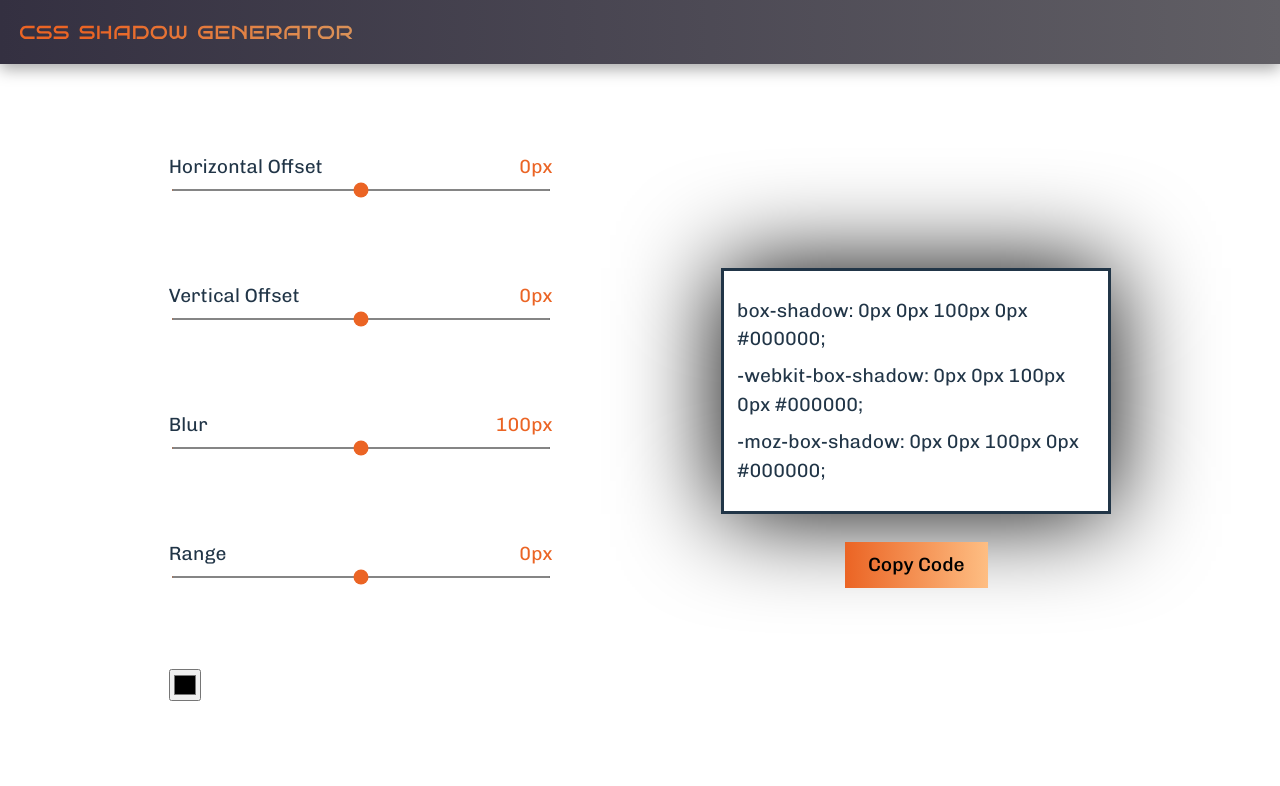
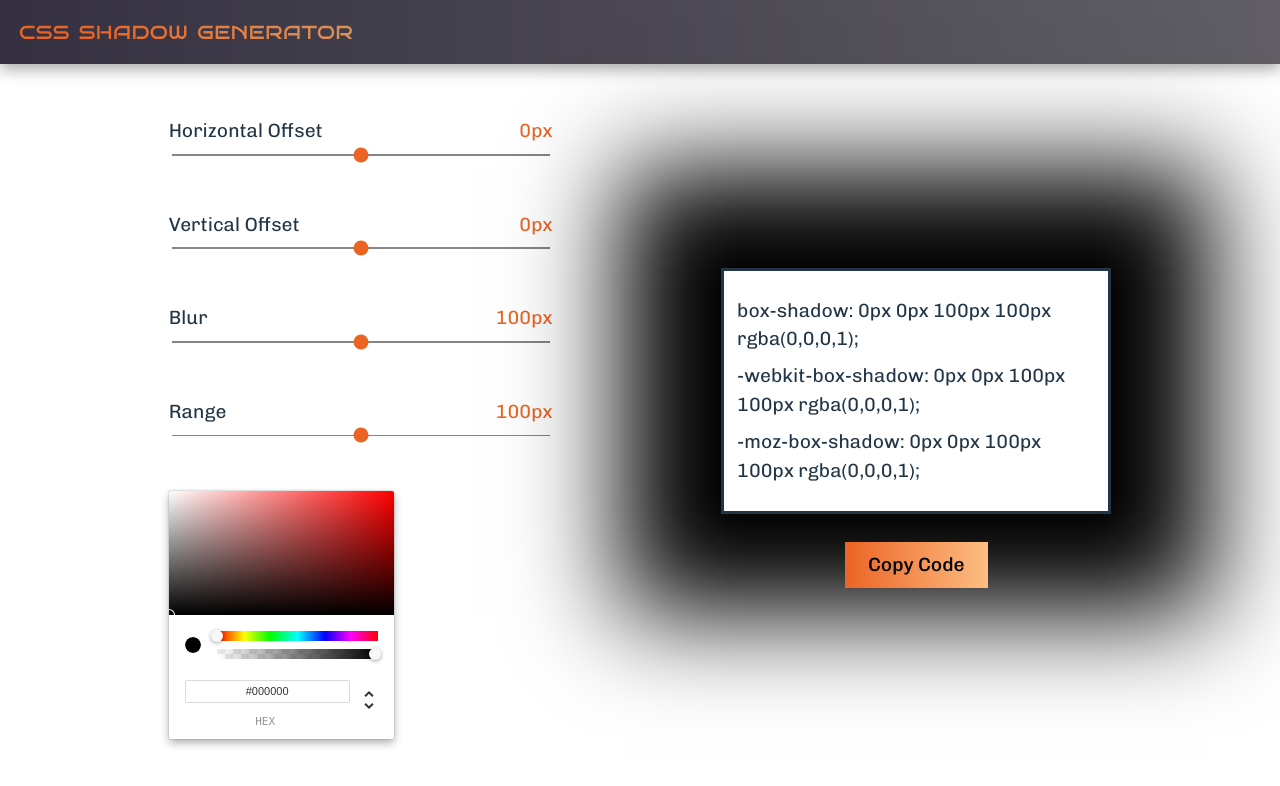
Before and after one commit to shiracohen1/boxShadowGenerator, a React (Vite) app: page / in a window 1280 px wide. Shown: the top 786 px of the page. Built offline with nearby package versions, Linux system fonts and the light colour scheme.

Commit message:
fix color picker

```diff
--- a/package.json
+++ b/package.json
@@ -10,7 +10,10 @@
     "preview": "vite preview"
   },
   "dependencies": {
+    "copy-to-clipboard": "^3.3.3",
     "react": "^18.2.0",
+    "react-color": "^2.19.3",
+    "react-colorful": "^5.6.1",
     "react-dom": "^18.2.0"
   },
   "devDependencies": {
--- a/src/App.css
+++ b/src/App.css
@@ -67,7 +67,6 @@ html {
   display: flex;
   flex-direction: column;
   justify-content: center;
-  box-shadow: 0px 0px 0px 0px;
 }
 
 .box-text {
--- a/src/App.jsx
+++ b/src/App.jsx
@@ -18,14 +18,12 @@ function App() {
     "val": 100
   }, {
     "type": "Range",
-    "val": 0
-  }]);
-
+    "val": 100
+  }
+]);
 
   let ranges = [];
-  let [boxColor, setColor] = useState(`#000000`);
-  // const [vals, setVals] = useState([]);
-  // const [rangeTypes, setRangeTypes] = useState([]);
+  let [boxColor, setBoxColor] = useState();
   const [_, forceUpdate] = useReducer(x => x + 1, 0);
 
 
@@ -34,7 +32,7 @@ function App() {
   }
 
   function updateColor(newColor) {
-    setColor(newColor);
+    setBoxColor(newColor);
     forceUpdate();
   }
 
@@ -47,7 +45,6 @@ function App() {
         forceUpdate();
       }
     }
-
   }
 
   return (
@@ -58,9 +55,9 @@ function App() {
       <div className='actual-body'>
         <div className='all-ranges'>
           {ranges}
-          <ColorPicker handleChange={updateColor}/>
+          <ColorPicker updateColor={updateColor}/>
         </div>
-        <Box color={boxColor} offsetTypes={offsetTypes.current} />
+        <Box boxColor={boxColor} offsetTypes={offsetTypes.current} />
       </div>
     </div>
   )
--- a/src/box.jsx
+++ b/src/box.jsx
@@ -1,25 +1,46 @@
 import './App.css'
 import { useEffect, useState } from 'react';
+import copy from "copy-to-clipboard";
 
 const Box = (props) => {
-    const [boxShadow, changeBoxShadow] = useState();
+    const [boxShadow, changeBoxShadow] = useState("");
+    const titles = ["box-shadow:", "-webkit-box-shadow:", "-moz-box-shadow:"];
+    const [copyText, setCopyText] = useState("");
+    const [copyStr, setCopyStr] = useState('');
+
 
     useEffect(() => {
-        changeBoxShadow(``)
+        changeBoxShadow(``);
 
         props.offsetTypes.map((range) => {
             changeBoxShadow(boxShadow => boxShadow + ` ${range["val"]}px` )
         });
+
+
+
     }, [props]);
+
+    useEffect(() => {
+        setCopyText(``);
+        setCopyStr('');
+
+        titles.map((title) => {
+            setCopyText(copyText => <div> {copyText} <div className='box-text'>{title} {boxShadow} rgba({`${props.boxColor}`});</div></div>);
+            setCopyStr(copyStr => `${copyStr} ${title} ${boxShadow} rgba(${props.boxColor}); \n`);
+        });
+
+    }, [boxShadow, props.boxColor]);
+
+    const copyToClipboard = () => {
+        copy(copyStr);
+    };
 
     return (
         <div className='box-container'>
-            <div className="box" style={{ boxShadow: `${boxShadow} ${props.color}` }}>
-                <div className='box-text'>box-shadow: {boxShadow} {props.color};</div>
-                <div className='box-text'>-webkit-box-shadow: {boxShadow} {props.color};</div>
-                <div className='box-text'>-moz-box-shadow: {boxShadow} {props.color};</div>
+            <div className="box" style={{ boxShadow: `${boxShadow} rgba(${props.boxColor})` }}>
+                {copyText}
             </div>
-            <button type="button" className='copy-code'>Copy Code</button>
+            <button type="button" className='copy-code' onClick={copyToClipboard}>Copy Code</button>
         </div>
     )
 }
--- a/src/colorPicker.jsx
+++ b/src/colorPicker.jsx
@@ -1,14 +1,34 @@
 import './App.css'
+import { ChromePicker } from "react-color";
+import { useEffect, useState } from 'react'
 
 const colorPicker = (props) => {
 
-    function changeColor(event) {
-        props.handleChange(event.currentTarget.value)
+    const [boxColor, setBoxColor] = useState({r: 0, g: 0, b: 0, a: 1});
+    const [colorArray, setColorArray] = useState([0 , 0 , 0 , 1]);
+
+    function changeColor(newColor) {
+        setBoxColor(newColor.rgb);
     }
+
+    useEffect(() => {
+        setColorArray([])
+
+        Object.values(boxColor).map((value) => {
+            setColorArray(colorArray => [...colorArray, value]);
+        })
+    }, [boxColor]);
+
+    useEffect(() => {
+        props.updateColor(colorArray);
+    }, [colorArray])
 
     return (
         <div className="color">
-            <input type="color" className='color-box' onChange={changeColor}></input>
+        <ChromePicker
+            color={boxColor}
+            onChange={changeColor}
+        />
         </div>
     )
 }
--- a/src/slider.jsx
+++ b/src/slider.jsx
@@ -9,8 +9,8 @@ const RangeSlider = (props) => {
         "Horizontal Offset": 0,
         "Vertical Offset": 0,
         "Blur": 100,
-        "Range": 0
-      });
+        "Range": 100
+    });
 
     function handleChange(event) {
         setRangeval(prevRangeval => {
@@ -28,9 +28,9 @@ const RangeSlider = (props) => {
     <div className='range'>
         <div className='text-range'>
             <span>{props.offType}</span>
-            <span className='range-number'>{rangeval[props.offType]}px</span>
+            <span className='range-number'>{props.offType === "Opacity" ? `${rangeval[props.offType]}%` : `${rangeval[props.offType]}px`}</span>
         </div>
-        <input type="range" className="custom-range" min={props.offType === "blur" ? "0" : "-200"} max="200" ref={inputRef} defaultValue={props.offType === "blur" ? 100 : 0} onChange={handleChange} />
+        <input type="range" className="custom-range" min={(props.offType === "Blur" || props.offType === "Range" || props.offType === "Opacity") ? "0" : "-200"} max={props.offType === "Opacity" ? "100" : "200"} ref={inputRef} defaultValue={(props.offType === "Blur" || props.offType === "Range") ? 100 : props.offType === "Opacity" ? 50 : 0} onChange={handleChange} />
     </div>
     );
   };
```
Also changed, not shown: 1 other file (tests, documents, lock files or other folders).
